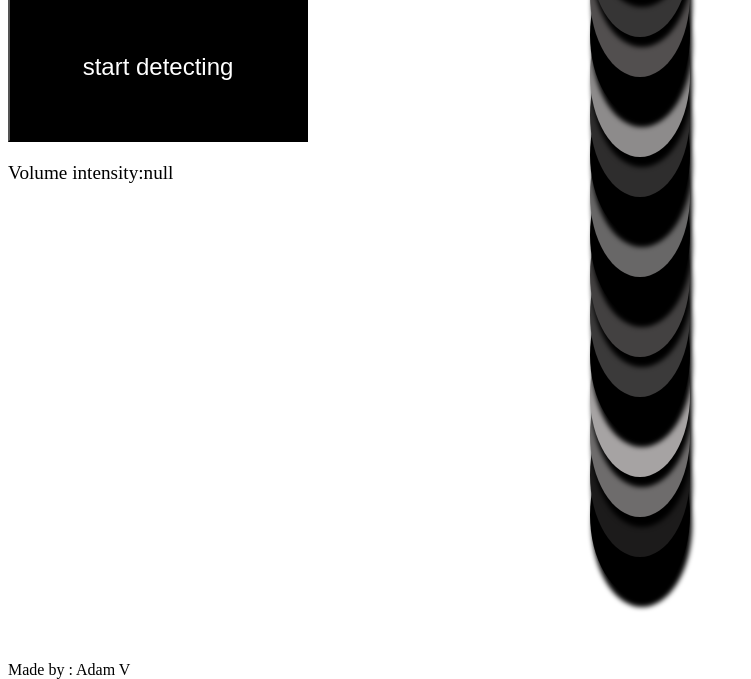
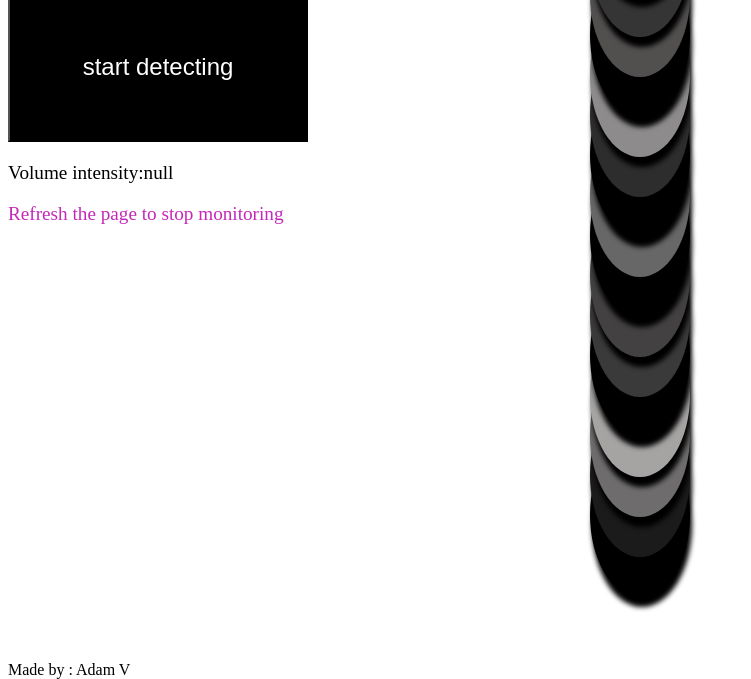
Before and after one commit to parduckids/sound-ui, a plain HTML site: page index.html in a window 1280 px wide. Shown: the part 121-800 px from the top of the page, without its empty margins (0-751 px from the left). Drawn offline with Linux system fonts and the light colour scheme.

Commit message:
exit instruction

```diff
--- a/index.html
+++ b/index.html
@@ -14,6 +14,7 @@
     <button onclick="beginDetect()"> start detecting</button>
     <!-- Paragraph -->
     <p class="intensity">Volume intensity:<span id="audio-value">null</span></p>
+    <p style='color: rgb(196, 40, 185);'class="intensity">Refresh the page to stop monitoring</p>
     <!-- Objects -->
     <div class="animation">
       <div class=" objects 1" id="move"></div>
```
